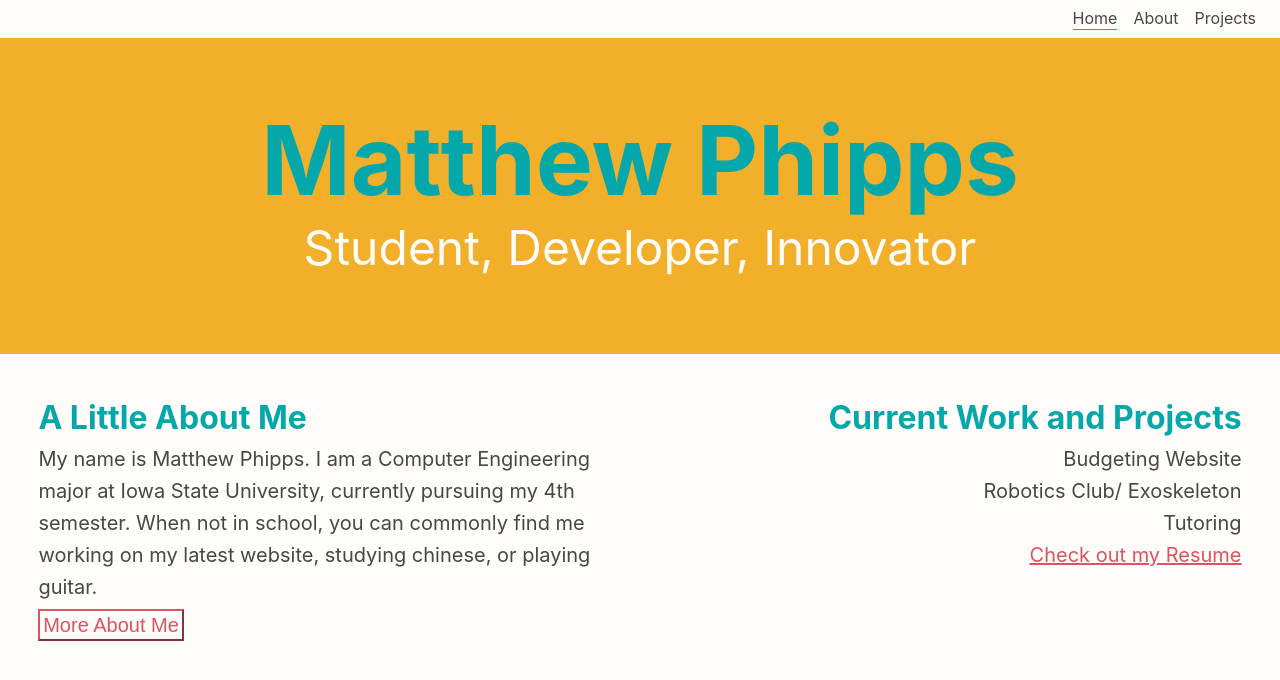
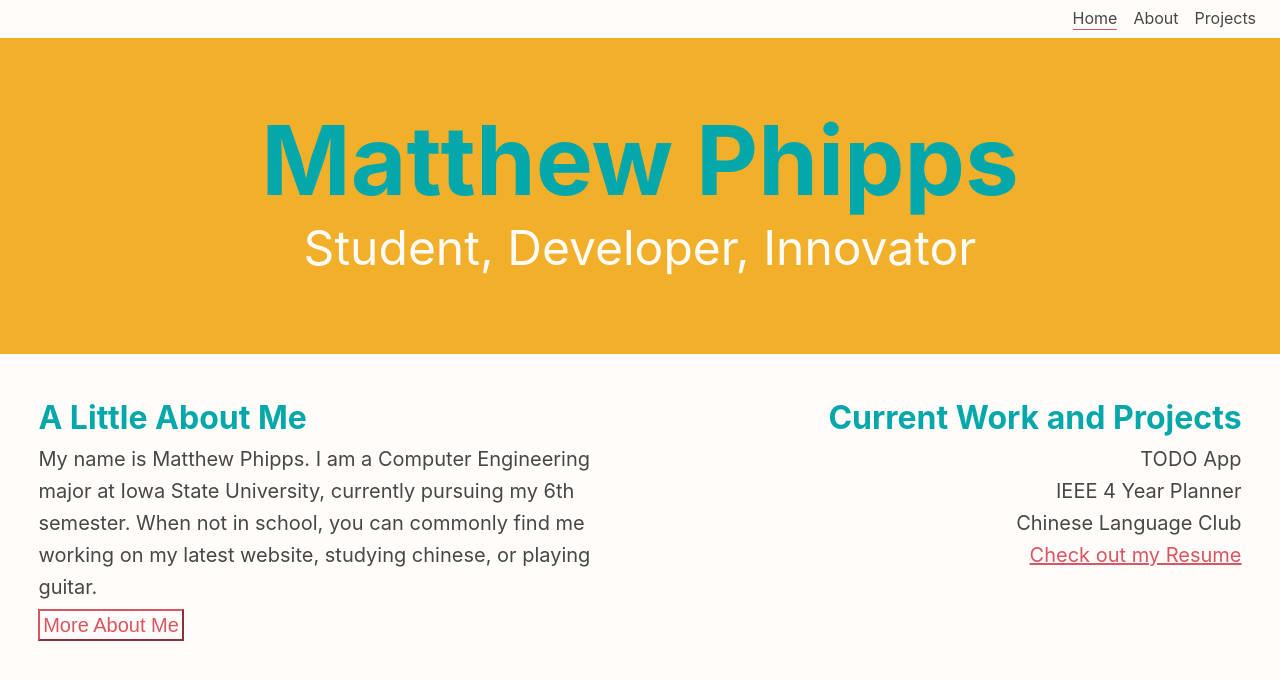
Before and after one commit to mphipps2017/Portfolio-Site, a React (Create React App) app: page / in a window 1280 px wide. Shown: the top 680 px of the page. Built offline with nearby package versions, Linux system fonts and the light colour scheme.

Commit message:
Added new Project

```diff
--- a/src/scenes/Home/index.js
+++ b/src/scenes/Home/index.js
@@ -27,17 +27,17 @@ class Home extends React.Component {
                     <div className="about-me">
                         <h2>A Little About Me</h2>
                         <p>My name is Matthew Phipps. I am a Computer Engineering major at Iowa State
-                        University, currently pursuing my 4th semester.  When not in school, you can commonly
+                        University, currently pursuing my 6th semester.  When not in school, you can commonly
                         find me working on my latest website, studying chinese, or playing guitar.</p>
                         {this.renderRedirect()}
                         <button onClick={this.handleClick}>More About Me</button>
                     </div>
                     <div className="current">
                         <h2>Current Work and Projects</h2>
-                        <p>Budgeting Website</p>
-                        <p>Robotics Club/ Exoskeleton</p>
-                        <p>Tutoring</p>
-                        <a href={process.env.PUBLIC_URL + '/Resume.pdf'}>Check out my Resume</a>
+                        <p>TODO App</p>
+                        <p>IEEE 4 Year Planner</p>
+                        <p>Chinese Language Club</p>
+                        <a href={'https://docs.google.com/document/d/1sMM6LWRl5mQvP4A97-UamPCMjO13QN7P4pUqvQsoEdM/edit?usp=sharing'}>Check out my Resume</a>
                     </div>
                 </div>
             </div>
--- a/src/scenes/Projects/index.js
+++ b/src/scenes/Projects/index.js
@@ -3,18 +3,23 @@ import styles from './style.css';
 import Project from '../../components/Project/index.js';
 import LEDc from './ProjectImgs/LEDc.png';
 import TrafficLight from './ProjectImgs/TrafficLight.png';
+import GlidderLogo from './ProjectImgs/GliderLogowitBack.svg';
 
 const Projects = () => {
     return(
         <div className="projects-page">
             <div className="title-wrapper">
                 <h1>Projects</h1>
+                <a href="https://github.com/mphipps2017">My Github</a>
+                <br></br>
             </div>
             <div className="project-list">
                 <Project link={'https://docs.google.com/document/d/1kblGfuKmfC_O8xDEY9zJQJu3-WiB2PyvPPwlJ8jYkL8/edit?usp=sharing'}
                 img={LEDc} title={'6x6x6 LED cube'}/>
                 <Project link={'https://docs.google.com/document/d/14DP8Su6GCeWw4i8dJkK7A-YdldkkI9nM46zg0oFyi9Y/edit?usp=sharing'}
                 img={TrafficLight} title={'Smart Traffic Light System'}/>
+                <Project link={'https://devpost.com/software/glider'}
+                img={GlidderLogo} title={'Glidder'}/>
             </div>
         </div>
     );
```
Also changed, not shown: src/scenes/Projects/ProjectImgs/GliderLogowitBack.svg (added), 1 other file (tests, documents, lock files or other folders).
